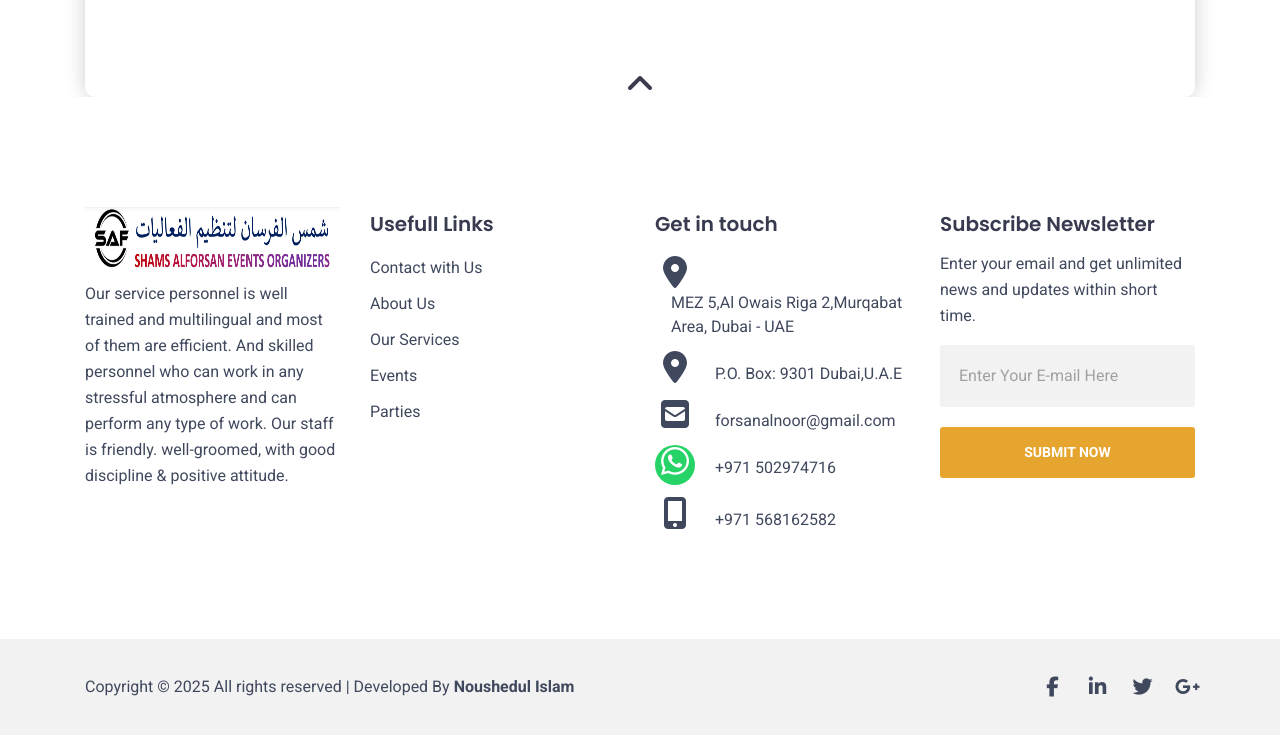
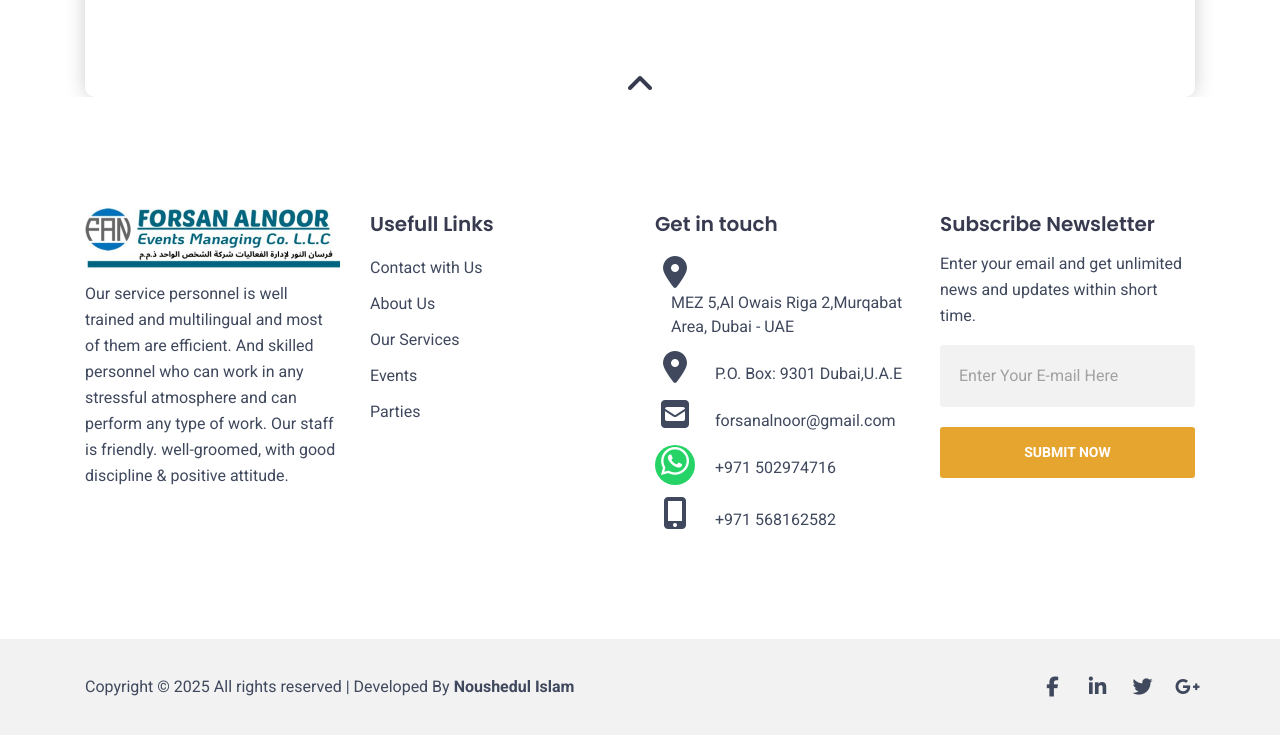
Before and after one commit to Noushedul1/forsanalnoorevents, a plain HTML site: page about.html in a window 1280 px wide. Shown: the part 2710-3445 px from the top of the page. Drawn offline with nearby package versions, Linux system fonts and the light colour scheme.

Commit message:
Update about.html

```diff
--- a/about.html
+++ b/about.html
@@ -349,7 +349,7 @@
                 <div class="row">
                     <div class="col-12 col-md-6 col-lg-3 wow fadeInUp" data-wow-duration="1s" data-wow-delay=".1s">
                         <div class="footer-content">
-                            <a class='footer-logo' href='/'><img class="logo-size" src="assets/images/logo/logo.PNG" alt="logo"></a>
+                            <a class='footer-logo' href='/'><img class="logo-size" src="assets/images/logo/forsan_logo.PNG" alt="logo"></a>
                             <p>Our service personnel is well trained and multilingual and most of them are efficient. And skilled personnel who can work in any stressful atmosphere and can perform any type of work. Our staff is friendly. well-groomed, with
                                 good discipline & positive attitude.</p>
                         </div>
```
